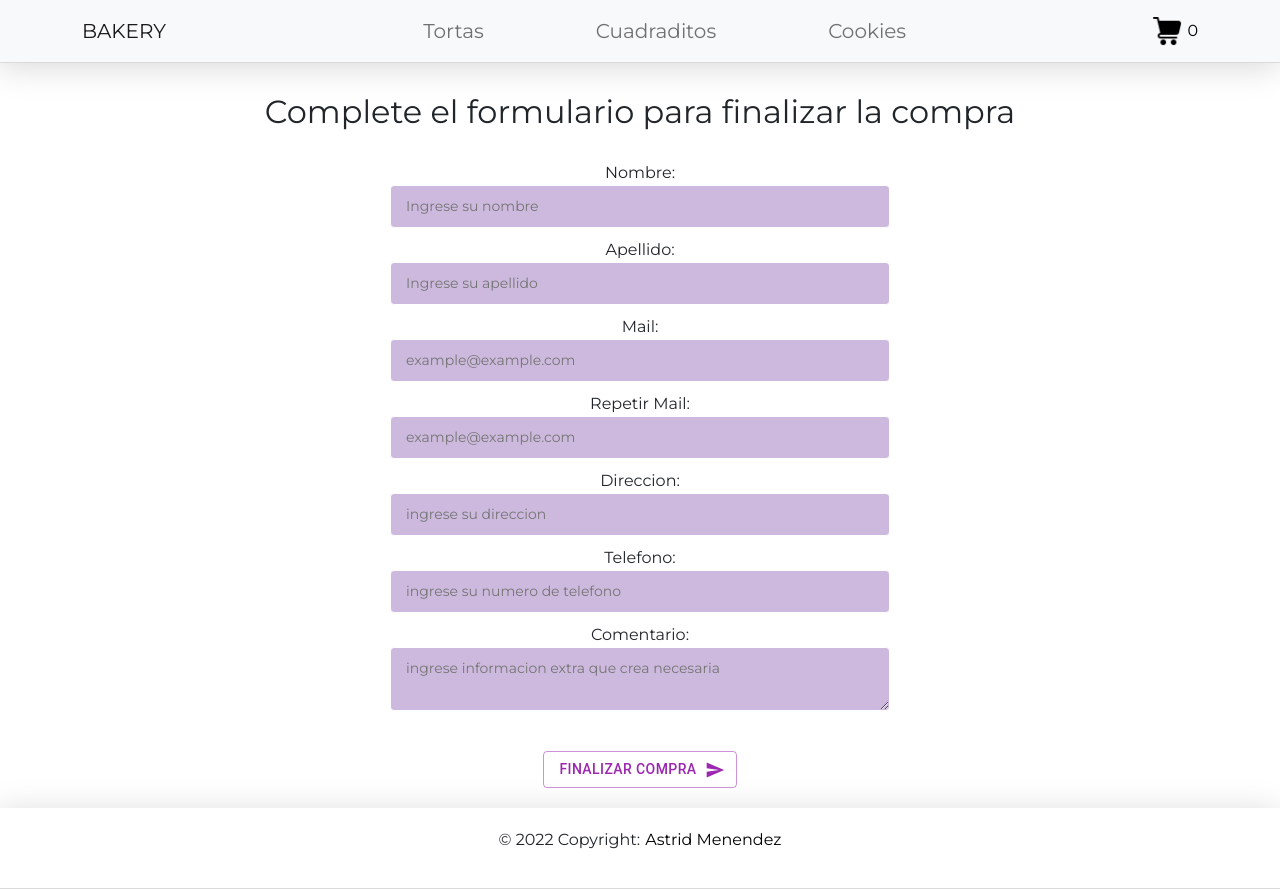
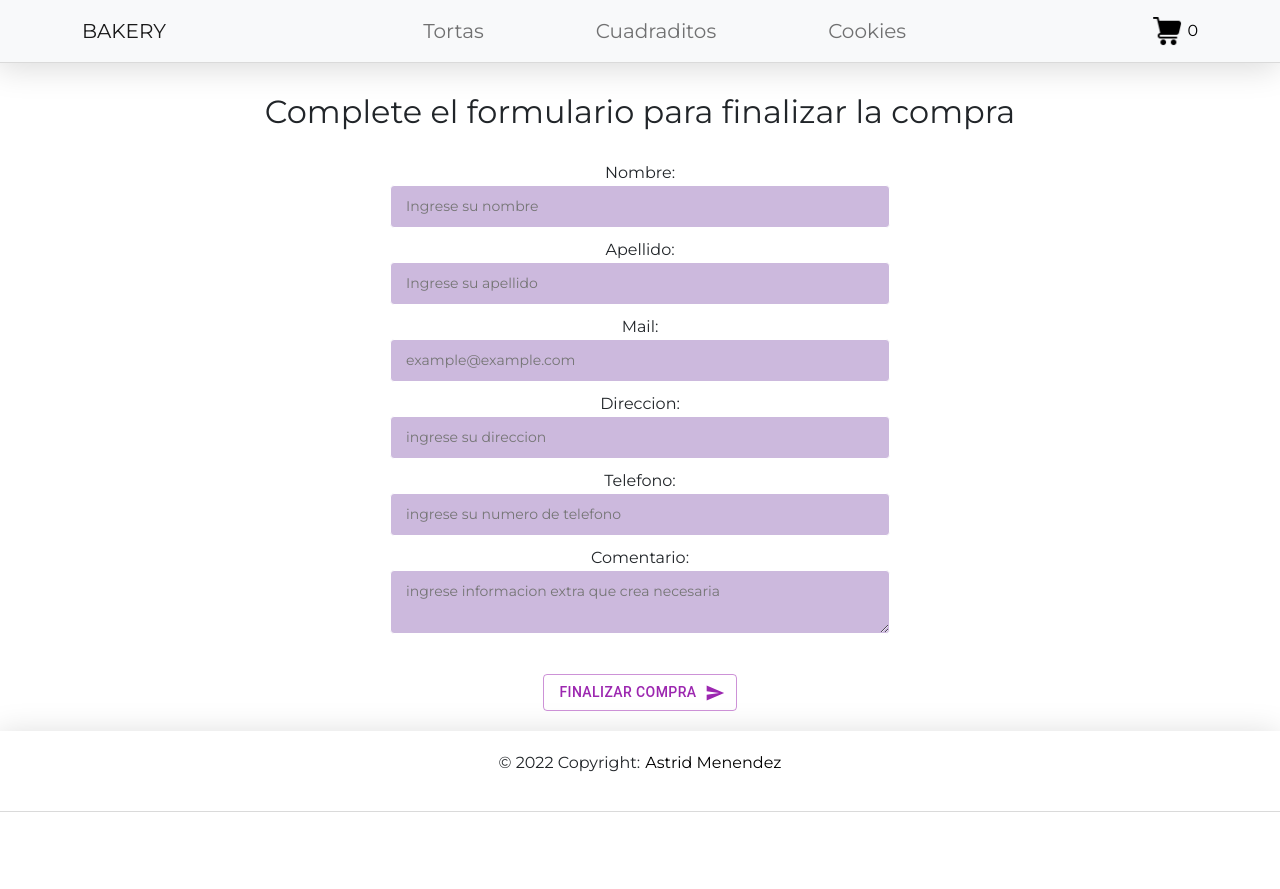
Before and after one commit to titim89/ecommerce, a React (Create React App) app: page /form in a window 1280 px wide. After the commit the page ends 812 px from the top, so only its background shows below. Built offline with nearby package versions, Linux system fonts and the light colour scheme.

Commit message:
detalles finales

```diff
--- a/src/components/Form/Form.js
+++ b/src/components/Form/Form.js
@@ -19,12 +19,10 @@ const Form = () => {
   const [loading, setLoading] = useState(false)
   const navigate = useNavigate()
 
-
   const [buyer, setBuyer] = useState({
     name: '',
     surname: '',
     email: '',
-    repeatEmail: '',
     address: '',
     phone: '',
     comment: ''
@@ -93,6 +91,7 @@ const Form = () => {
 
   const { register, handleSubmit } = useForm();
 
+
   const handleChange = (e) => {
     const { name, value } = e.target
     setBuyer((buyer) => {
@@ -133,18 +132,10 @@ const Form = () => {
           <input
             type="email"
             name="email"
+            id="email"
             value={buyer.email}
             placeholder="example@example.com"
             {...register("email", { required: true })}
-            onChange={handleChange}
-             />
-          <label>Repetir Mail:</label>
-          <input
-            type="email"
-            name="repeatemail"
-            value={buyer.repeatEmail}
-            placeholder="example@example.com"
-            {...register("repeatEmail", { required: true })}
             onChange={handleChange}
              />
           <label>Direccion:</label>
@@ -161,7 +152,6 @@ const Form = () => {
             type="tel"
             name="phone"
             value={buyer.phone}
-            pattern="[0-9]{10}"
             placeholder="ingrese su numero de telefono"
             {...register("phone", { required: true })}
             onChange={handleChange}
--- a/src/components/Home/Home.js
+++ b/src/components/Home/Home.js
@@ -5,7 +5,7 @@ const Home = (props) => {
         <div>
             <img
                 src="../../images/imghome.jpg"
-                alt="home image"
+                alt="home"
                 style={{ width: '100%', height: '450px', objectFit: 'cover' }}
             />
             <h1 style={{margin: '40px'}}>{props.prod}</h1>
--- a/src/components/ItemDetail/ItemDetail.js
+++ b/src/components/ItemDetail/ItemDetail.js
@@ -17,9 +17,7 @@ const ItemDetail = ({id, name, price, img, desc, stock}) => {
 
   const handleOnAdd = (quantity) => {
     setQuantity(quantity)
-
     addItem({id, name, price, quantity, stock, img})
-
   }
 
     return (
--- a/src/components/ItemDetailContainer/ItemDetailContainer.js
+++ b/src/components/ItemDetailContainer/ItemDetailContainer.js
@@ -6,12 +6,9 @@ import { getDoc, doc } from 'firebase/firestore';
 import { db } from '../../services/firebase';
 import Spinner from '../Spinner/Spinner';
 
-
-
 const ItemDetailContainer = () => {
     const [product, setProduct] = useState();
     const [loading, setLoading] = useState(true)
-
     const {productId} = useParams()
 
     useEffect (() => {
@@ -29,7 +26,7 @@ const ItemDetailContainer = () => {
         return (
           <Spinner />
         )
-      }
+    }
 
     return (
         <div className='containerDetail'>
--- a/src/components/ItemList/ItemList.js
+++ b/src/components/ItemList/ItemList.js
@@ -4,7 +4,6 @@ function ItemList ({products}) {
     return (
         products.map(product => (
             <Item
-
             key = {product.id}
             {...product}
             />
```
Also changed, not shown: public/images/logo3.png (deleted), 1 other file (tests, documents, lock files or other folders). Lines whose indentation alone changed are shown as unchanged.
